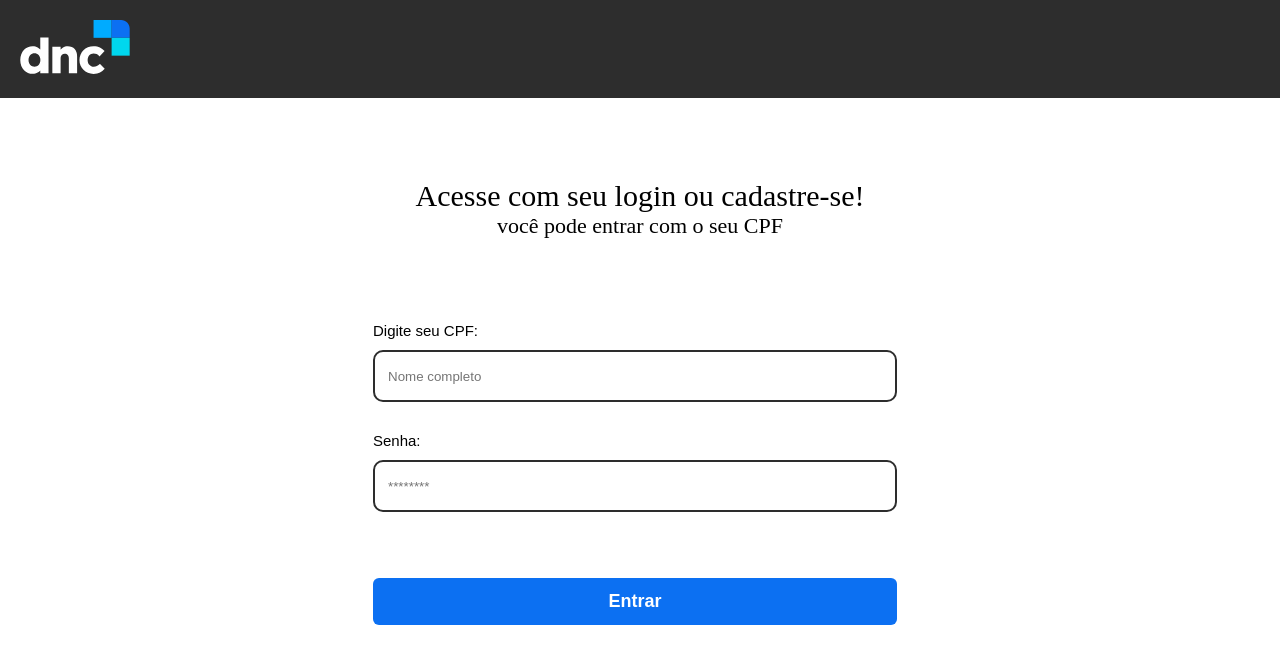
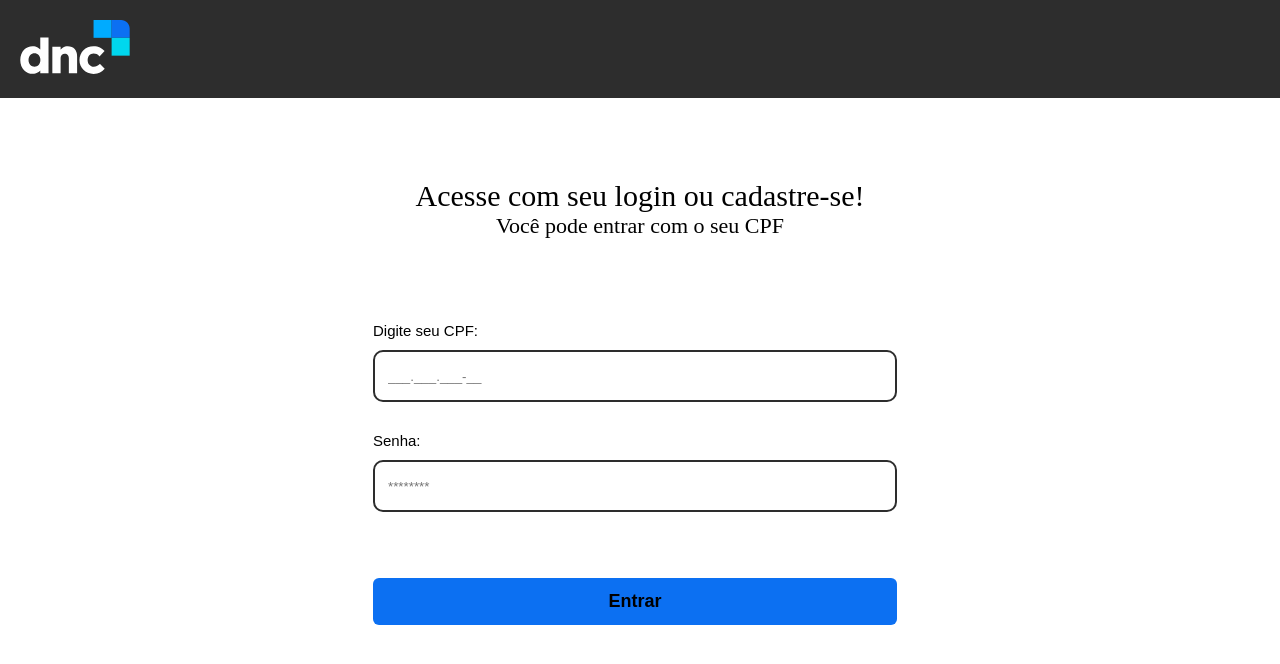
Before and after one commit to RodrigoSampaio250/loja_gamer_dnc_treino_react, a React (Vite) app: page / in a window 1280 px wide. Shown: the top 664 px of the page. Built offline with nearby package versions, Linux system fonts and the light colour scheme.

Commit message:
Válidação completa, faltando apenas alguns ajustes

```diff
--- a/src/pages/Login/Login.jsx
+++ b/src/pages/Login/Login.jsx
@@ -1,32 +1,67 @@
-import React from 'react'
+import React, { useState } from 'react';
 import logo from "../../assets/DncDetalhe.svg";
 import { Link } from 'react-router-dom';
 import './index.scss';
 
-export const Login = () => {
+
+const Login = () => {
+  const [cpf, setCpf] = useState('');
+  const [password, setPassword] = useState('');
+  const [cpfError, setCpfError] = useState('');
+  const [passwordError, setPasswordError] = useState('');
+
+  const handleSubmit = (e) => {
+    e.preventDefault();
+
+    if (cpf.trim() === '') {
+      setCpfError('Por favor, insira seu CPF.');
+    } else if (!/^\d{3}\.\d{3}\.\d{3}-\d{2}$/.test(cpf)) {
+      setCpfError('Por favor, insira um CPF válido.');
+    } else {
+      setCpfError('');
+    }
+
+    if (password.trim() === '') {
+      setPasswordError('Por favor, insira sua senha.');
+    } else {
+      setPasswordError('');
+    }
+  };
+
   return (
     <div>
-      <section className='login'>
+      <section className="login">
         <nav>
           <img src={logo} alt="" />
         </nav>
-        <form className="login__form">
-              <h1>Acesse com seu login ou cadastre-se!</h1>
-              <h2>você pode entrar com o seu CPF</h2>
-              <div className="login__input-wrapper">
-                  <label htmlFor="name">Digite seu CPF:</label>
-                  <input type="text" placeholder="Nome completo" id="name" className="login__input-name" />
-                  <label htmlFor="password">Senha:</label>
-                  <input type="password" id="password" placeholder="********" />
-              </div>
-              <button type="submit">
-                <Link to={"/home"}>Entrar</Link>
-              </button>
-          </form>
-
+        <form className="login__form" onSubmit={handleSubmit}>
+          <h1>Acesse com seu login ou cadastre-se!</h1>
+          <h2>Você pode entrar com o seu CPF</h2>
+          <div className="login__input-wrapper">
+            <label htmlFor="cpf">Digite seu CPF:</label>
+            <input
+              type="text"
+              placeholder="___.___.___-__"
+              id="cpf"
+              className="login__input-name"
+              value={cpf}
+              onChange={(e) => setCpf(e.target.value)}
+            />
+            {cpfError && <p className="login__error">{cpfError}</p>}
+            <label htmlFor="password">Senha:</label>
+            <input
+              type="password"
+              id="password"
+              placeholder="********"
+              value={password}
+              onChange={(e) => setPassword(e.target.value)}
+            />
+            {passwordError && <p className="login__error">{passwordError}</p>}
+          </div>
+          <button type="submit">Entrar</button>
+        </form>
       </section>
     </div>
-  )
-}
-
-export default Login
+  );
+};
+export default Login;
```
